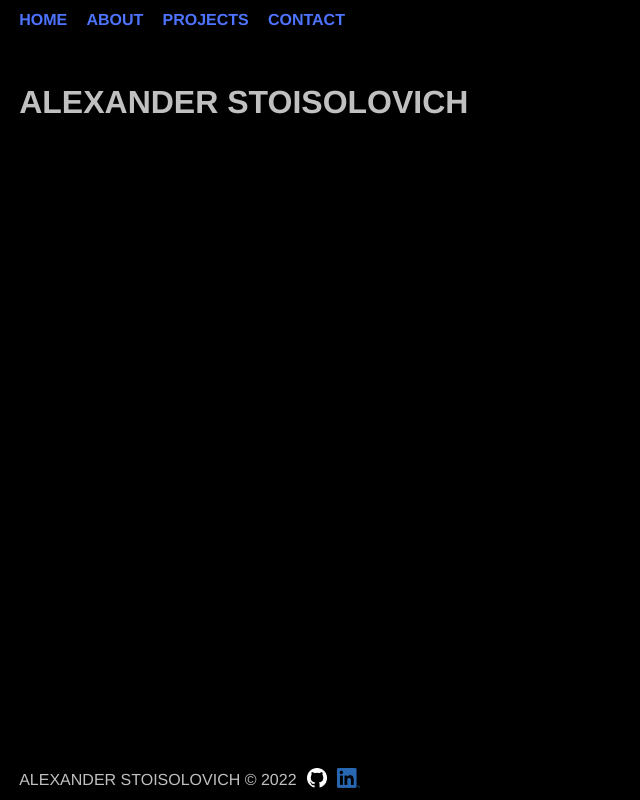
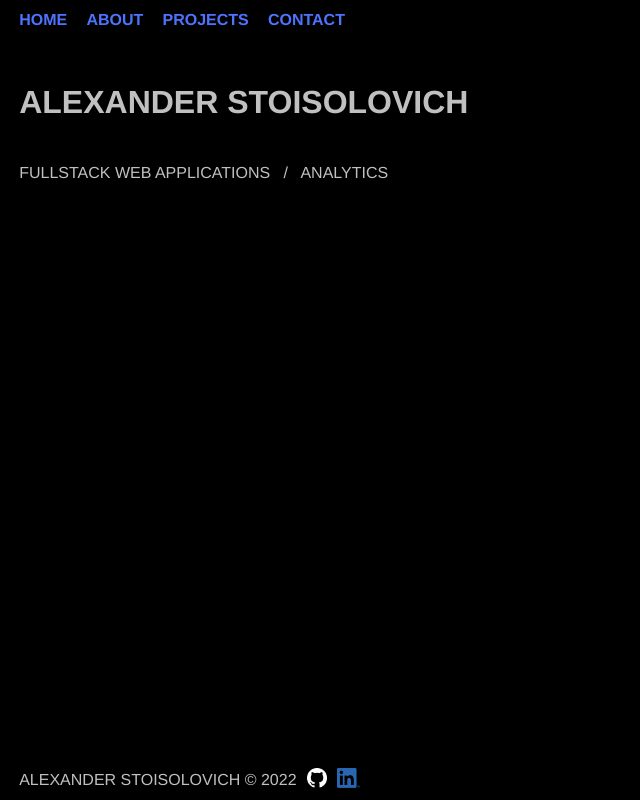
Before and after one commit to Alexander512/portfolio-site, a React app: page / in a window 1280 px wide. Shown: the whole page, without its empty margins (0-640 px from the left). Built offline with nearby package versions, Linux system fonts and the light colour scheme.

Commit message:
Added description

```diff
--- a/client/components/Home.js
+++ b/client/components/Home.js
@@ -7,6 +7,7 @@ const Home = () => {
     <div id='containerHome'>
       <Navigation />
       <h1>ALEXANDER STOISOLOVICH</h1>
+      <p>FULLSTACK WEB APPLICATIONS &nbsp;&nbsp;/&nbsp;&nbsp; ANALYTICS</p>
       <Footer />
     </div>
   );
--- a/public/styles.css
+++ b/public/styles.css
@@ -94,6 +94,12 @@ textarea {
   display: flex;
   grid-column: 1 / span 6;
   grid-row: 2;
+  margin: 0 1.5vw 0 1.5vw;
+}
+
+#containerHome > p {
+  grid-column: 1 / span 6;
+  grid-row: 3;
   margin: 0 1.5vw 0 1.5vw;
 }
 
```
